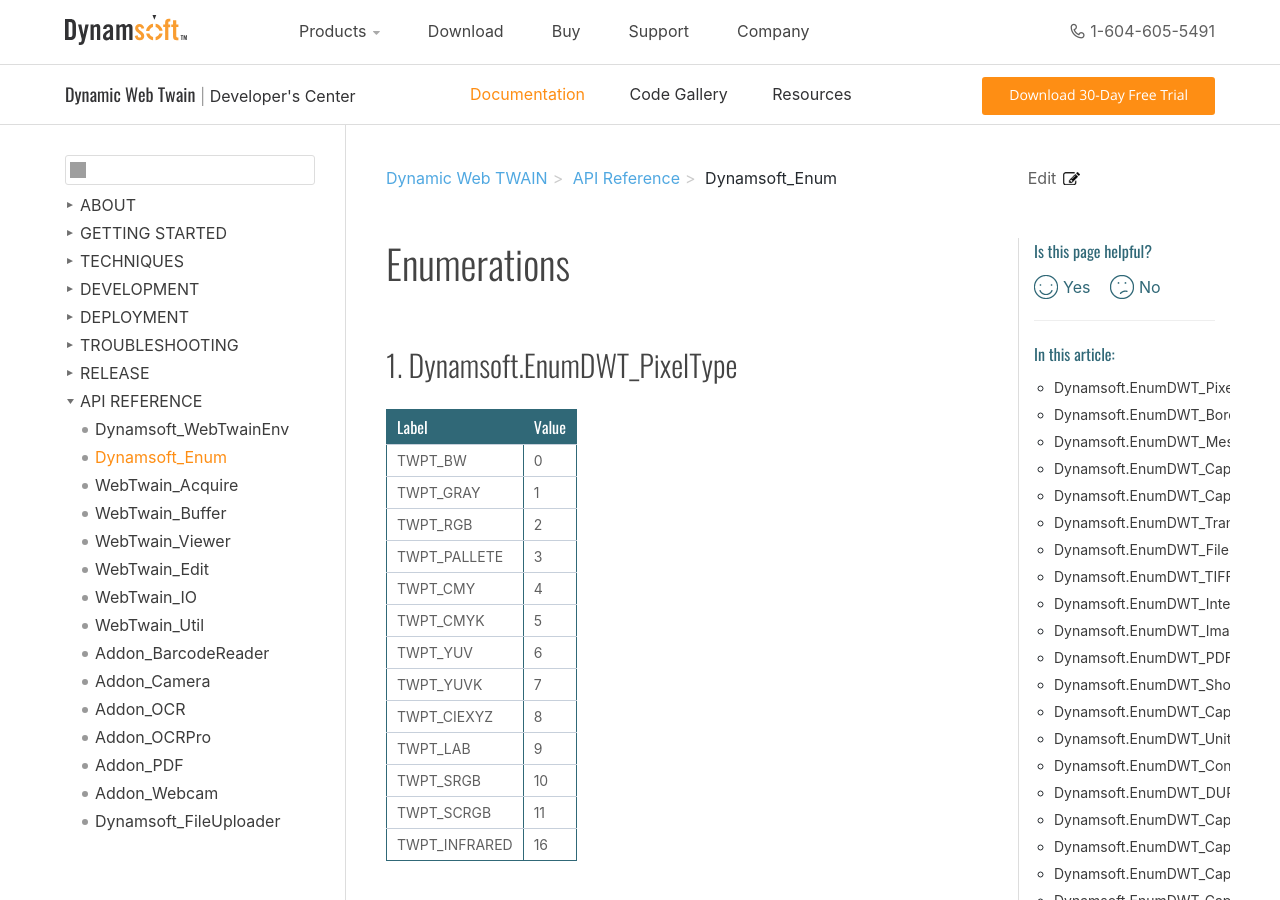
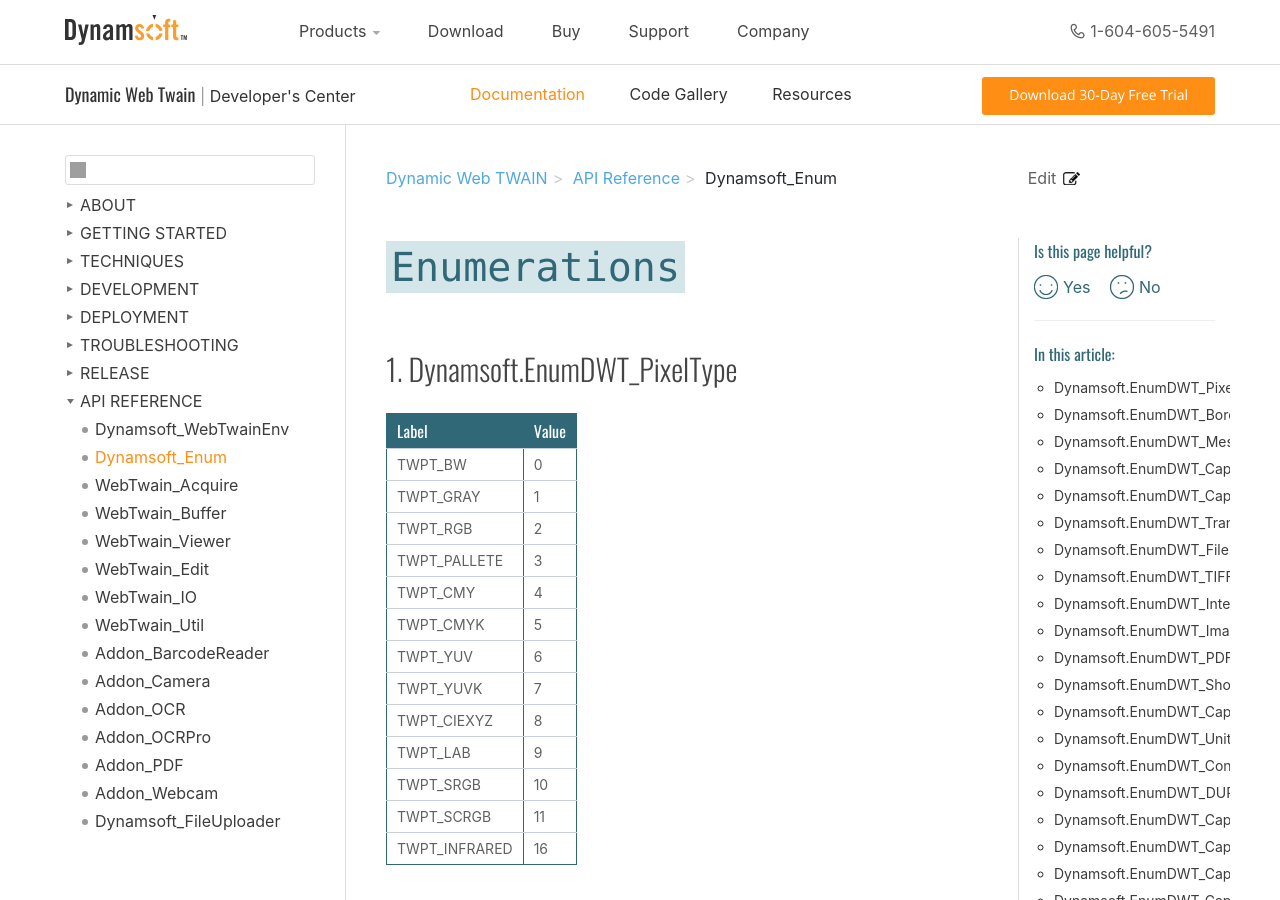
Before and after one commit to ztyyLV/web-twain-docs, a Jekyll site: the page built from info/api/Dynamsoft_Enum.md, in a window 1280 px wide and 900 px high. Built offline with Jekyll 4.4.1, drawn with Linux system fonts in a browser that asks for light colours; comment, search, counter and statistics services are not loaded; grey boxes are pictures that could not be loaded.

Commit message:
reviewing 048

```diff
--- a/info/api/Dynamsoft_Enum.md
+++ b/info/api/Dynamsoft_Enum.md
@@ -7,7 +7,7 @@ breadcrumbText: Enumerations
 description: Dynamic Web TWAIN SDK Documentation API Reference Enumerations Page
 ---
 
-# Enumerations
+# `Enumerations`
 
 ## Dynamsoft.EnumDWT_PixelType
 
```
Also changed, not shown: info/api/Addon_OCRPro.md (+0 -1 lines).
